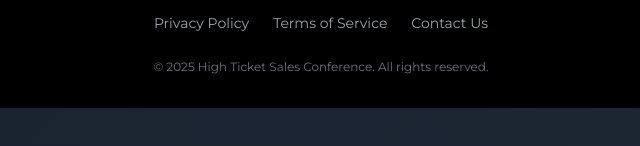
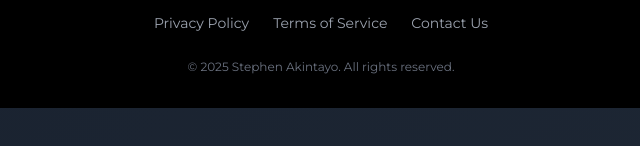
Before and after one commit to gtextsoft/highsalesticket, a website: page index.html in a window 1280 px wide. Shown: the part 8487-8633 px from the top of the page, 319-959 px from the left. Drawn offline with Linux system fonts and the light colour scheme.

Commit message:
Update copyright information in index.html and README.md to reflect the correct ownership for 2025.

```diff
--- a/index.html
+++ b/index.html
@@ -1159,7 +1159,7 @@
           </div>
 
           <div class="copyright">
-            &copy; 2025 High Ticket Sales Conference. All rights reserved.
+            &copy; 2025 Stephen Akintayo. All rights reserved.
           </div>
         </div>
       </div>
```
Also changed, not shown: README.md.
